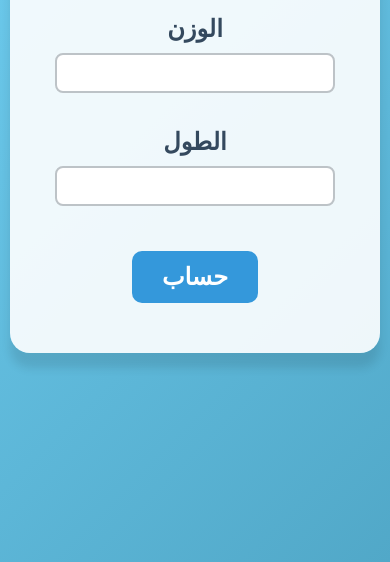
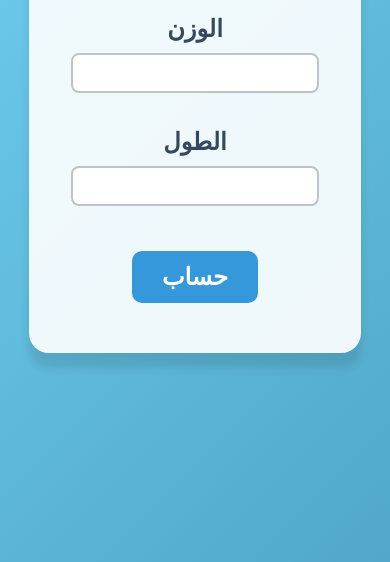
Before and after one commit to bilal142511/bmi-calculator, a plain HTML site: page index.html in a window 390 px wide. Shown: the part 282-844 px from the top of the page. Drawn offline with Linux system fonts and the light colour scheme.

Commit message:
Update index.html

```diff
--- a/index.html
+++ b/index.html
@@ -164,9 +164,10 @@
 
         @media screen and (max-width: 600px) {
             #cont {
-                width: 95%;
+                width: 85%;
                 padding: 20px;
                 max-height: 800px;
+                height: 80%;
             }
 
             #woh {
```
